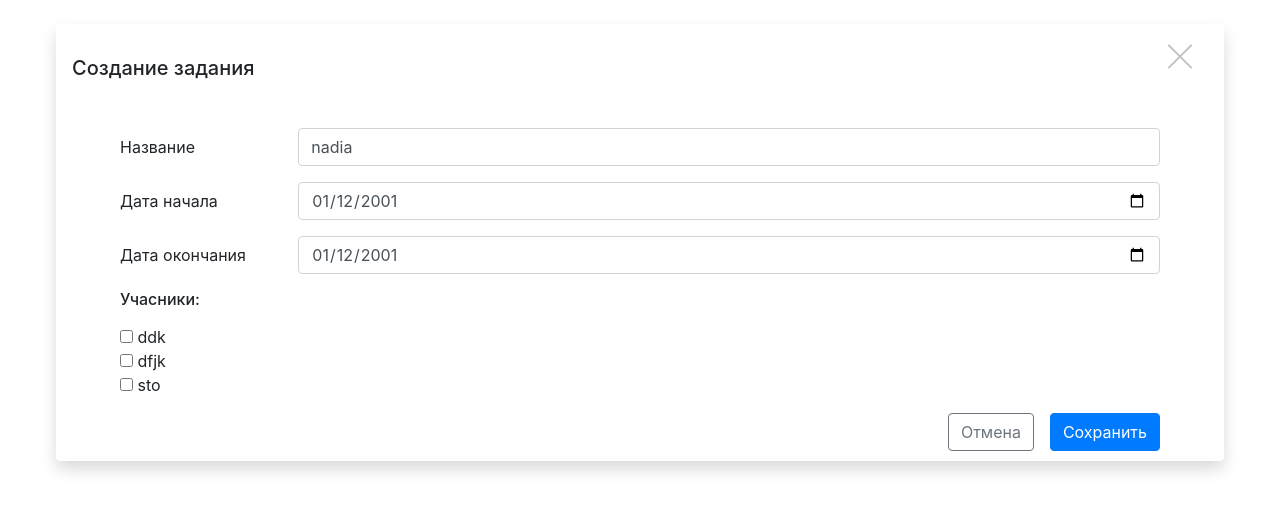
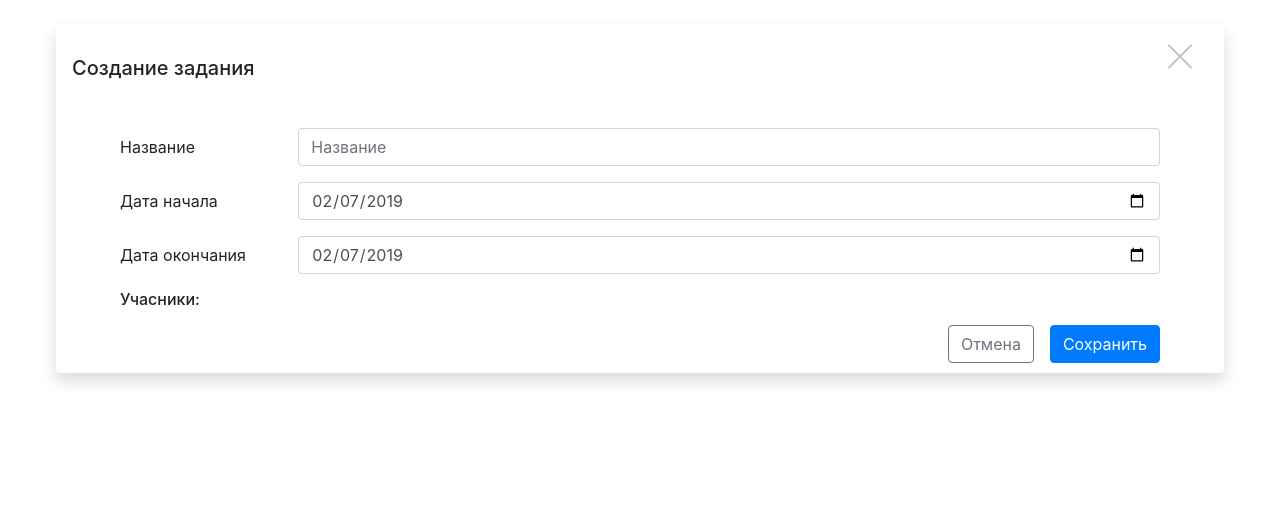
Before and after one commit to Dr6den/angularTestTask, an Angular app in the folder frontend/: page /form/1 in a window 1280 px wide. Shown: the top 510 px of the page. Built offline with nearby package versions, Linux system fonts and the light colour scheme.

Commit message:
implemened editing of the tasks in angular

```diff
--- a/frontend/src/app/core/form.component.ts
+++ b/frontend/src/app/core/form.component.ts
@@ -16,31 +16,19 @@ export class FormComponent {
     constructor(private model: Model, activeRoute: ActivatedRoute,
                 private router: Router) {
 
-this.task.name="nadia";
-this.task.startDate = new Date(2000, 12, 12);
-this.task.endDate = new Date(2000, 12, 12);
-this.task.executors=['sto','dfjk','ddk'];
-
-this.task.executors.map(obj => this.executorsMap.set(obj, false));
-
-console.log("##############################eeeeee" + this.task.startDate);
-        /*this.editing = activeRoute.snapshot.params["mode"] == "edit";
-
-        let id = activeRoute.snapshot.params["id"];
-        if (id != null) {
-            let name = activeRoute.snapshot.params["name"];
-            let category = activeRoute.snapshot.params["category"];
-            let price = activeRoute.snapshot.params["price"];
-
-            if (name != null && category != null && price != null) {
-                this.product.id = id;
-                this.product.name = name;
-                this.product.category = category;
-                this.product.price = Number.parseFloat(price);
-            } else {
-                Object.assign(this.product, model.getProduct(id) || new Product());
-            }
-        }*/
+	if(activeRoute.snapshot.params["name"] === undefined) {
+		this.task.name = "";
+		this.task.startDate = new Date();
+		this.task.endDate = new Date();
+		this.task.executors = [];
+	} else {
+		this.task.name = activeRoute.snapshot.params["name"];
+		this.task.startDate = activeRoute.snapshot.params["startDate"];
+		this.task.endDate = activeRoute.snapshot.params["endDate"];
+		this.task.executors = activeRoute.snapshot.params["executors"].split(',');;
+	}
+	this.task.executors.map(obj => this.executorsMap.set(obj, false));
+console.log("##############################" + this.executorsMap.size );
     }
 
     editing: boolean = false;
```
